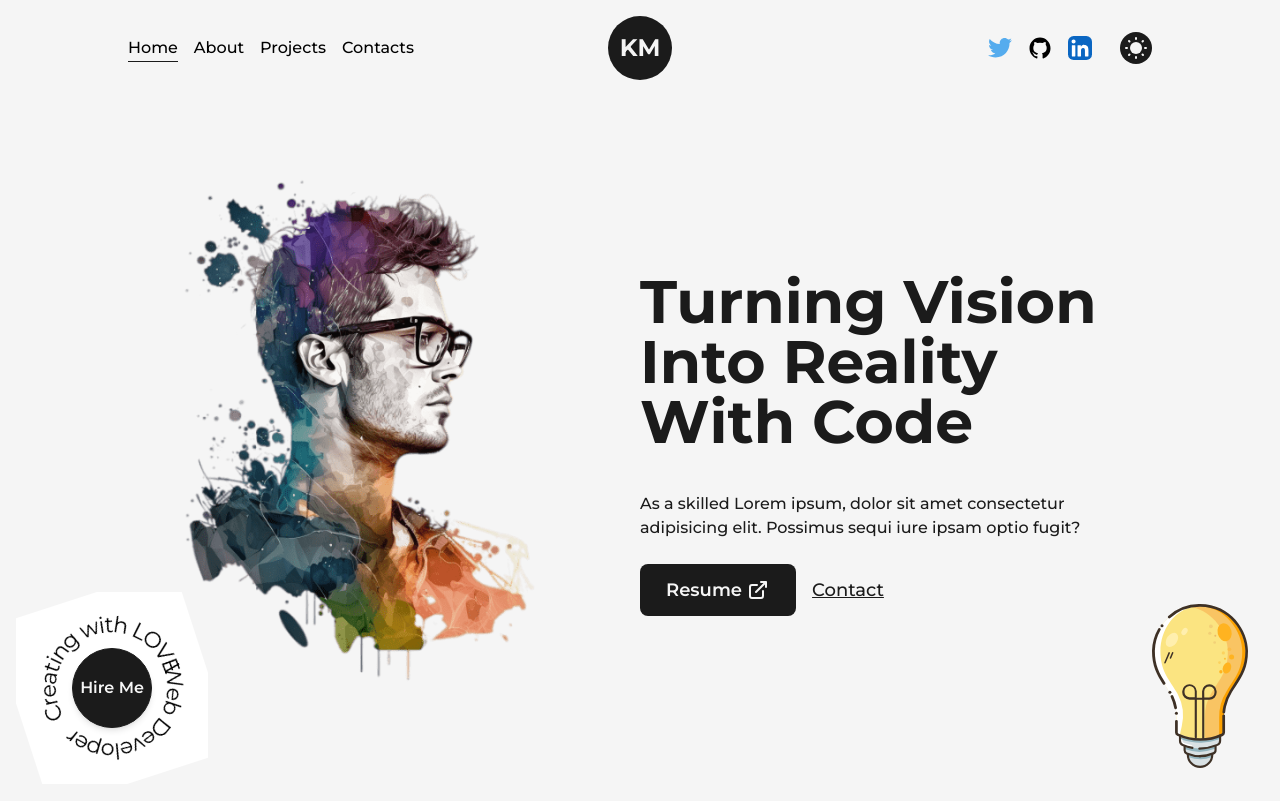
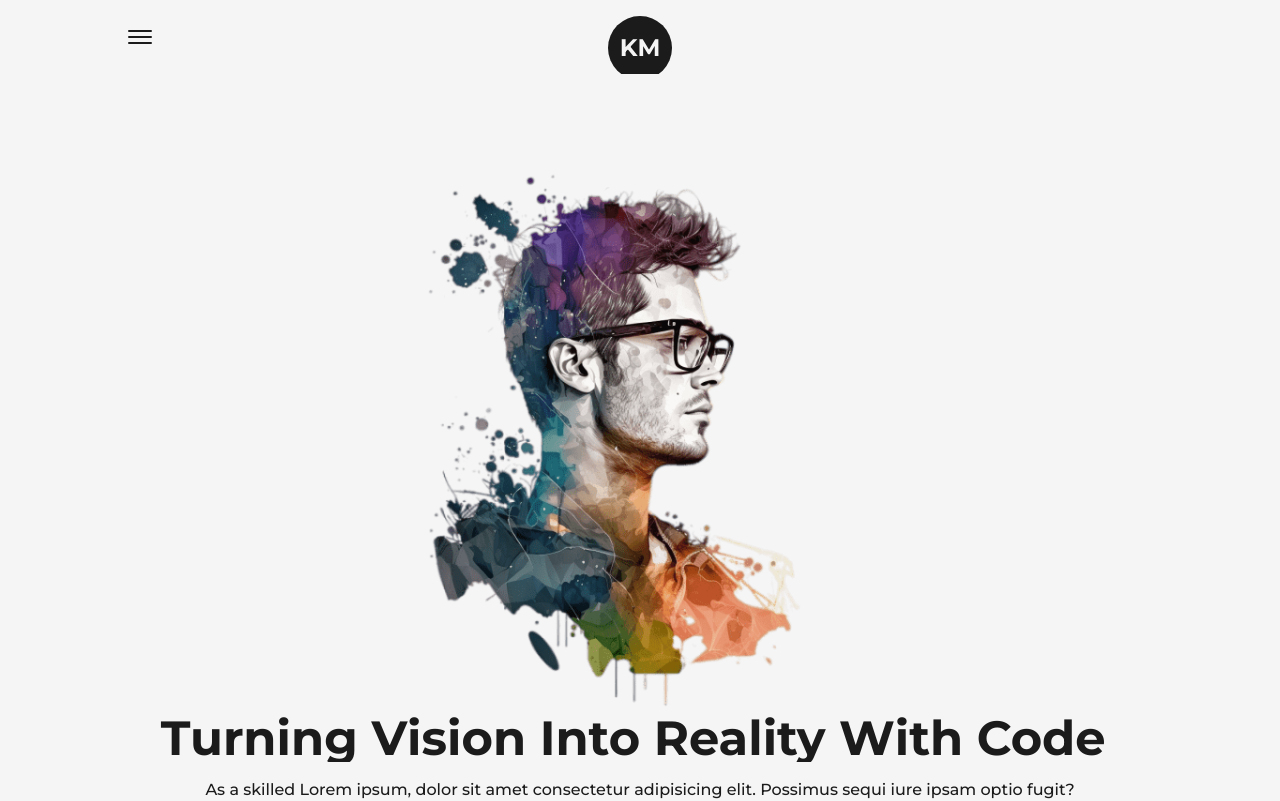
Before and after one commit to kotik322322/myPortfolio, a Next.js app: page / in a window 1280 px wide. Shown: the top 801 px of the page. Built offline with nearby package versions, Linux system fonts and the light colour scheme.

Commit message:
started making mobile

```diff
--- a/app/components/AnimatedText.tsx
+++ b/app/components/AnimatedText.tsx
@@ -36,12 +36,12 @@ interface AnimatedTextProps {
 
 const AnimatedText = ({ text, className }: AnimatedTextProps) => {
   return (
-    <div className="w-full mx-auto py-6 flex items-center justify-center text-center overflow-hidden">
+    <div className="w-full mx-auto py-2 flex items-center justify-center text-center overflow-hidden sm:py-0">
       <motion.h1
         variants={quote}
         initial="initial"
         animate="animate"
-        className={`inline-block w-full text-dark font-bold capitalize text-8xl ${className} dark:text-light`}>
+        className={`inline-block w-full text-dark font-bold capitalize ${className} dark:text-light`}>
         {text.split(' ').map((word: string, index: number) => (
           <motion.span variants={singleWord} key={word + '-' + index} className="inline-block">
             {word}&nbsp;
--- /dev/null
+++ b/app/components/BurgerMenu.tsx
@@ -0,0 +1,52 @@
+import React from 'react';
+import { motion } from 'framer-motion';
+import { GithubIcon, LinkedInIcon, TwitterIcon } from './Icons';
+import DarkThemeButton from './DarkThemeButton';
+import CustomMobileLink from './CustomMobileLink';
+
+interface BurgerMenuProps {
+  toggleMenu: () => void;
+}
+
+const BurgerMenu : React.FC<BurgerMenuProps> = ({ toggleMenu }) => {
+  return (
+    <motion.div initial={{scale:0, opacity:0, x:"-50%", y:"-50%"}} animate={{scale:1, opacity:1}} className="min-w-[70vw] flex flex-col justify-between items-center fixed top-1/2 left-1/2 -translate-x-1/2 -translate-y-1/2 z-30 bg-dark/90 dark:bg-light/75 rounded-lg backdrop-blur-md py-32">
+      <nav className="flex flex-col flex-center justify-center gap-y-1.5">
+        <CustomMobileLink href="/" title="Home" toggleMenu={toggleMenu} />
+        <CustomMobileLink href="/about" title="About" toggleMenu={toggleMenu} />
+        <CustomMobileLink href="/projects" title="Projects" toggleMenu={toggleMenu} />
+        <CustomMobileLink href="/contacts" title="Contacts" toggleMenu={toggleMenu} />
+      </nav>
+      <nav className="flex items-center justify-center gap-x-4 mt-4">
+        <motion.a
+          whileHover={{ y: -2 }}
+          whileTap={{ scale: 0.9 }}
+          className="w-6 mx-3"
+          href="/"
+          target={'_blank'}>
+          <TwitterIcon />
+        </motion.a>
+        <motion.a
+          href="/"
+          whileHover={{ y: -2 }}
+          whileTap={{ scale: 0.9 }}
+          className="w-6 mx-3 bg-light rounded-full dark:bg-dark"
+          target={'_blank'}>
+          <GithubIcon />
+        </motion.a>
+        <motion.a
+          href="/"
+          whileHover={{ y: -2 }}
+          whileTap={{ scale: 0.9 }}
+          className="w-6 mx-3"
+          target={'_blank'}>
+          <LinkedInIcon />
+        </motion.a>
+
+        <DarkThemeButton />
+      </nav>
+    </motion.div>
+  );
+};
+
+export default BurgerMenu;
--- /dev/null
+++ b/app/components/CustomMobileLink.tsx
@@ -0,0 +1,31 @@
+'use client';
+import { usePathname, useRouter } from 'next/navigation';
+
+interface CustomMobileLinkProps {
+  href: string;
+  title: string;
+  className?: string;
+  toggleMenu: () => void;
+}
+
+const CustomMobileLink = ({ href, title, className = '', toggleMenu }: CustomMobileLinkProps) => {
+  const pathName = usePathname();
+  const router = useRouter();
+  const handleClick = () => {
+    toggleMenu();
+    router.push(href);
+  };
+  return (
+    <button className={`${className} relative group text-light dark:text-dark`} onClick={handleClick}>
+      {title}
+      <span
+        className={`h-[1px] inline-block w-0  bg-light absolute left-0 -bottom-0.5 group-hover:w-full transition-[width] ease duration-300 dark:bg-dark ${
+          pathName === href ? 'w-full' : 'w-0'
+        }`}>
+        &nbsp;
+      </span>
+    </button>
+  );
+};
+
+export default CustomMobileLink;
--- /dev/null
+++ b/app/components/DarkThemeButton.tsx
@@ -0,0 +1,29 @@
+"use client"
+import React, { useState } from 'react'
+import { MoonIcon, SunIcon } from './Icons';
+import useThemeSwitcher from './hooks/useThemeSwitcher';
+
+const DarkThemeButton = () => {
+    const [colorTheme, setTheme] = useThemeSwitcher();
+    const [darkSide, setDarkSide] = useState(colorTheme === 'light' ? true : false);
+
+    const toggleDarkMode = (checked: boolean) => {
+      setTheme(colorTheme);
+      setDarkSide(checked);
+    };
+  return (
+    <button
+    onClick={() => toggleDarkMode(darkSide)}
+    className={`ml-3 flex items-center justify-center rounded-full p-1 ${
+      colorTheme === 'light' ? 'bg-light text-dark' : 'bg-dark text-light'
+    }`}>
+    {colorTheme === 'dark' ? (
+      <SunIcon className="fill-dark" />
+    ) : (
+      <MoonIcon className="fill-dark" />
+    )}
+  </button>
+  )
+}
+
+export default DarkThemeButton
--- a/app/components/Footer.tsx
+++ b/app/components/Footer.tsx
@@ -4,8 +4,8 @@ import Link from 'next/link';
 
 const Footer = () => {
   return (
-    <footer className="w-full border-t-2 border-solid border-dark font-medium text-lg dark:text-light dark:border-light">
-      <Layout className="py-8 flex items-center justify-between">
+    <footer className="w-full border-t-2 border-solid border-dark font-medium text-lg dark:text-light dark:border-light sm:text-base">
+      <Layout className="py-8 flex items-center justify-between lg:flex-col lg:py-6">
         <span>{new Date().getFullYear()} &copy; All Rights Reserved.</span>
         <div className="flex items-center">
           {' '}
--- a/app/components/HireMe.tsx
+++ b/app/components/HireMe.tsx
@@ -5,13 +5,13 @@ import Link from 'next/link';
 
 const HireMe = () => {
   return (
-    <div className="fixed left-4 bottom-4 flex items-center justify-center overflow-hidden">
-      <div className="w-48 h-auto flex items-center justify-center relative">
+    <div className="fixed left-4 bottom-4 flex items-center justify-center overflow-hidden md:right-8 md:left-auto md:top-0 md:bottom-auto">
+      <div className="w-48 h-auto flex items-center justify-center relative md:w-24 md:absolute">
         <Image src={hireLogo} alt="" className="fill-dark animate-spin-slow dark:fill-light" />
         <Link
           href="kotan23111995@gmail.com"
           className="flex items-center justify-center absolute left-1/2 top-1/2 -translate-x-1/2 -translate-y-1/2 bg-dark text-light shadow-md border border-solid border-dark w-20 h-20 rounded-full font-semibold hover:bg-light hover:text-dark
-          dark:bg-light dark:text-dark hover:dark:bg-dark hover:dark:text-light hover:dark:border-light
+          dark:bg-light dark:text-dark hover:dark:bg-dark hover:dark:text-light hover:dark:border-light md:w-12 md:h-12 md:text-[10px]
           ">
           Hire Me
         </Link>
--- a/app/components/Layout.tsx
+++ b/app/components/Layout.tsx
@@ -7,7 +7,7 @@ interface LayoutProps {
 
 const Layout = ({children, className}: LayoutProps) => {
   return (
-    <div className={`w-full h-full inline-block z-0 bg-light p-32 dark:bg-dark  ${className}`}>{children}</div>
+    <div className={`w-full h-full inline-block z-0 bg-light p-0 dark:bg-dark xl:p-24 lg:p-16 md:p-12 sm:p-8  ${className}`}>{children}</div>
   )
 }
 
--- a/app/components/NavBar.tsx
+++ b/app/components/NavBar.tsx
@@ -1,22 +1,40 @@
 'use client';
-import React, { useState } from 'react';
+import React from 'react';
 import Logo from './Logo';
 import { CustomLink } from './CustomLink';
 import { GithubIcon, LinkedInIcon, MoonIcon, SunIcon, TwitterIcon } from './Icons';
 import { motion } from 'framer-motion';
-import useThemeSwitcher from './hooks/useThemeSwitcher';
+import BurgerMenu from './BurgerMenu';
+import DarkThemeButton from './DarkThemeButton';
+import useMenuToggle from './hooks/useMenuToggle';
+
+
 const NavBar = () => {
-  // const [mode, setMode] = useThemeSwitcher()
+  const [isOpen, toggleMenu] = useMenuToggle(false);
 
-  const [colorTheme, setTheme] = useThemeSwitcher();
-  const [darkSide, setDarkSide] = useState(colorTheme === 'light' ? true : false);
-
-  const toggleDarkMode = (checked: boolean) => {
-    setTheme(colorTheme);
-    setDarkSide(checked);
-  };
   return (
-    <header className="w-full px-32 py-8 font-medium flex items-center justify-between dark:text-light">
+    <header className="w-full px-32 py-8 font-medium flex items-center justify-between dark:text-light relative">
+      {/* Burger Menu */}
+      <button className="hidden lg:flex flex-col justify-center items-center" onClick={toggleMenu as () => void}>
+        <span
+          className={`bg-dark dark:bg-light block h-0.5 w-6 rounded-sm transition-all duration-300 ease-out ${
+            isOpen ? 'rotate-45 translate-y-1' : '-translate-y-0.5'
+          }`}
+        />
+        <span
+          className={`bg-dark dark:bg-light block h-0.5 w-6 rounded-sm my-0.5 ${
+            isOpen ? 'opacity-0' : 'opacity-100'
+          }`}
+        />
+        <span
+          className={`bg-dark dark:bg-light block h-0.5 w-6 rounded-sm translate-y-0.5 transition-all duration-300 ease-out ${
+            isOpen ? '-rotate-45 -translate-y-1' : 'translate-y-0.5'
+          }`}
+        />
+      </button>
+      {/* Burger Menu End*/}
+      {/* ================================== */}
+      <div className="w-full flex justify-between items-center  lg:hidden">
         <nav className="flex items-center justify-center gap-x-4">
           <CustomLink href="/" title="Home" />
           <CustomLink href="/about" title="About" />
@@ -49,16 +67,12 @@ const NavBar = () => {
             <LinkedInIcon />
           </motion.a>
 
-        <button
-          onClick={() => toggleDarkMode(darkSide)}
-          className={`ml-3 flex items-center justify-center rounded-full p-1 ${colorTheme === "light" ? "bg-light text-dark" : "bg-dark text-light"}`}>
-          {colorTheme === 'dark' ? (
-            <SunIcon className="fill-dark" />
-          ) : (
-            <MoonIcon className="fill-dark" />
-          )}
-        </button>
+          <DarkThemeButton />
         </nav>
+      </div>
+      {/* ================================== */}
+
+      {isOpen && <BurgerMenu toggleMenu={toggleMenu}/>}
       <div className="absolute left-[50%]  top-2 translate-x-[-50%]">
         <Logo />
       </div>
--- /dev/null
+++ b/app/components/hooks/useMenuToggle.tsx
@@ -0,0 +1,15 @@
+import { useState } from 'react';
+
+type MenuToggle = [boolean, () => void];
+
+const useMenuToggle = (initialState = false): MenuToggle => {
+  const [isOpen, setIsOpen] = useState(initialState);
+
+  const toggleMenu = () => {
+    setIsOpen(!isOpen);
+  };
+
+  return [isOpen, toggleMenu];
+};
+
+export default useMenuToggle;
--- a/app/page.tsx
+++ b/app/page.tsx
@@ -10,43 +10,42 @@ import lightBulb from '../public/images/miscellaneous_icons_1.svg';
 export default function Home() {
   return (
     <main className="flex items-center text-dark w-full min-h-screen dark:text-light ">
-      <Layout className="pt-0">
-        <div className="flex items-center justify-between w-full">
-          <div className="w-1/2">
+      <Layout className="pt-0 md:p-16 sm:pt-8">
+        <div className="flex flex-col items-center justify-between w-full">
+          <div className="w-1/2 ">
             <Image
               src={profileImg}
               alt=""
-              className="w-full h-auto"
+              className="w-full h-auto  inline-block"
               priority
               sizes="(max-width: 768px) 100vw,
-                (max-width:1200px) 50vw,
-                50vw
-                "
+                (max-width: 1200px) 50vw,
+                50vw "
             />
           </div>
 
-          <div className="w-1/2 flex flex-col items-center self-center">
+          <div className="w-1/2 flex flex-col items-center self-center lg:w-full lg:text-center">
             <AnimatedText
               text="Turning Vision Into Reality with Code"
-              className="!text-6xl !text-left"
+              className="text-center xl:!text-5xl lg:!text-center lg:!text-6xl md:!text-5xl text-3xl"
             />
-            <p className="my-4 text-base font-medium">
+            <p className="my-4 font-medium md:text-sm text-xs xl:text-base ">
               As a skilled Lorem ipsum, dolor sit amet consectetur adipisicing elit. Possimus sequi
               iure ipsam optio fugit?
             </p>
 
-            <div className="flex items-center self-start mt-2">
+            <div className="flex items-center mr-auto mt-2 lg:m-auto">
               <Link
                 href="/resume.pdf"
                 target="_blank"
-                className="flex items-center bg-dark text-light p-2.5 px-6 rounded-lg text-lg font-semibold hover:bg-light hover:text-dark border-2 border-solid border-transparent hover:border-dark dark:bg-light dark:text-dark hover:dark:bg-dark hover:dark:text-light hover:dark:border-light transition-all duration-150"
+                className="flex items-center bg-dark text-light p-2.5 px-6 rounded-lg text-lg font-semibold hover:bg-light hover:text-dark border-2 border-solid border-transparent hover:border-dark dark:bg-light dark:text-dark hover:dark:bg-dark hover:dark:text-light hover:dark:border-light transition-all duration-150 md:p-2 md:px-4 md:text-base"
                 download={true}>
                 Resume
                 <LinkArrow className="w-6 ml-1" />
               </Link>
               <Link
                 href="kotan23111995@gmail.com"
-                className="ml-4 text-lg font-medium capitalize text-dark underline dark:text-light">
+                className="ml-4 text-lg font-medium capitalize text-dark underline dark:text-light md:text-base">
                 Contact
               </Link>
             </div>
@@ -55,9 +54,6 @@ export default function Home() {
       </Layout>
 
       <HireMe />
-      <div className="absolute right-8 bottom-8 inline-block w-24">
-        <Image src={lightBulb} alt="Kostiantyn Marfin" className="w-full h-auto" />
-      </div>
     </main>
   );
 }
--- a/tailwind.config.ts
+++ b/tailwind.config.ts
@@ -28,23 +28,39 @@ const config: Config = {
       circularDark: "repeating-radial-gradient(rgba(255,255,255,0.5) 2px,#1b1b1b 5px, #1b1b1b 100px)"
      },
      screens: {
-      "2xl": { max: "1535px" },
-      // => @media (max-width: 1535px) { ... }
+      // "2xl": { max: "1535px" },
+      // // => @media (max-width: 1535px) { ... }
 
-      xl: { max: "1279px" },
-      // => @media (max-width: 1279px) { ... }
+      // xl: { max: "1279px" },
+      // // => @media (max-width: 1279px) { ... }
 
-      lg: { max: "1023px" },
-      // => @media (max-width: 1023px) { ... }
+      // lg: { max: "1023px" },
+      // // => @media (max-width: 1023px) { ... }
 
-      md: { max: "767px" },
-      // => @media (max-width: 767px) { ... }
+      // md: { max: "767px" },
+      // // => @media (max-width: 767px) { ... }
 
-      sm: { max: "639px" },
-      // => @media (max-width: 639px) { ... }
+      // sm: { max: "639px" },
+      // // => @media (max-width: 639px) { ... }
 
-      xs: { max: "479px" },
+      // xs: { max: "479px" },
+      // // => @media (max-width: 479px) { ... }
+      "xs": "480px",
       // => @media (max-width: 479px) { ... }
+      'sm': '640px',
+      // => @media (min-width: 640px) { ... }
+
+      'md': '768px',
+      // => @media (min-width: 768px) { ... }
+
+      'lg': '1024px',
+      // => @media (min-width: 1024px) { ... }
+
+      'xl': '1280px',
+      // => @media (min-width: 1280px) { ... }
+
+      '2xl': '1536px',
+      // => @media (min-width: 1536px) { ... }
   },
     },
   },
```
Lines whose indentation alone changed are shown as unchanged.
